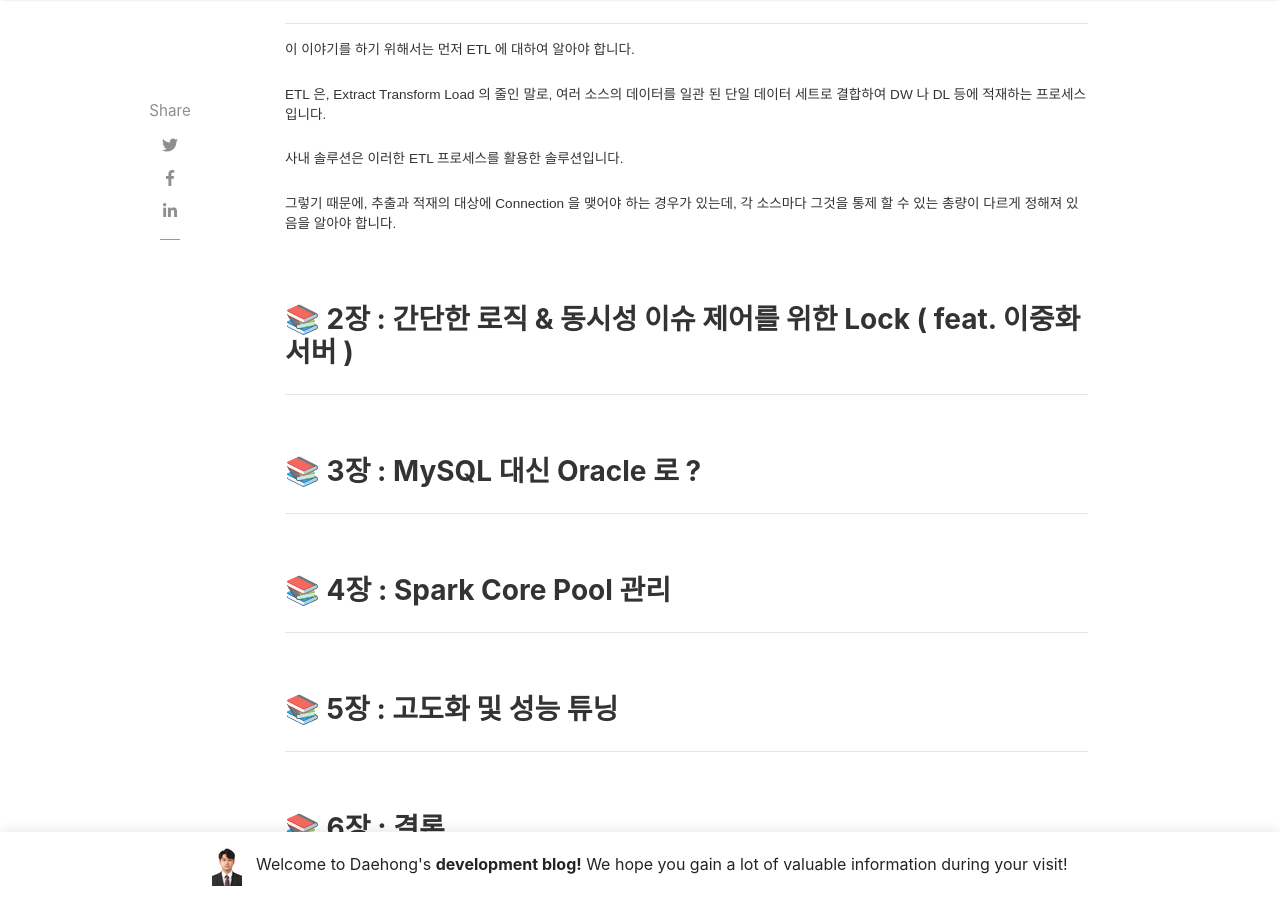
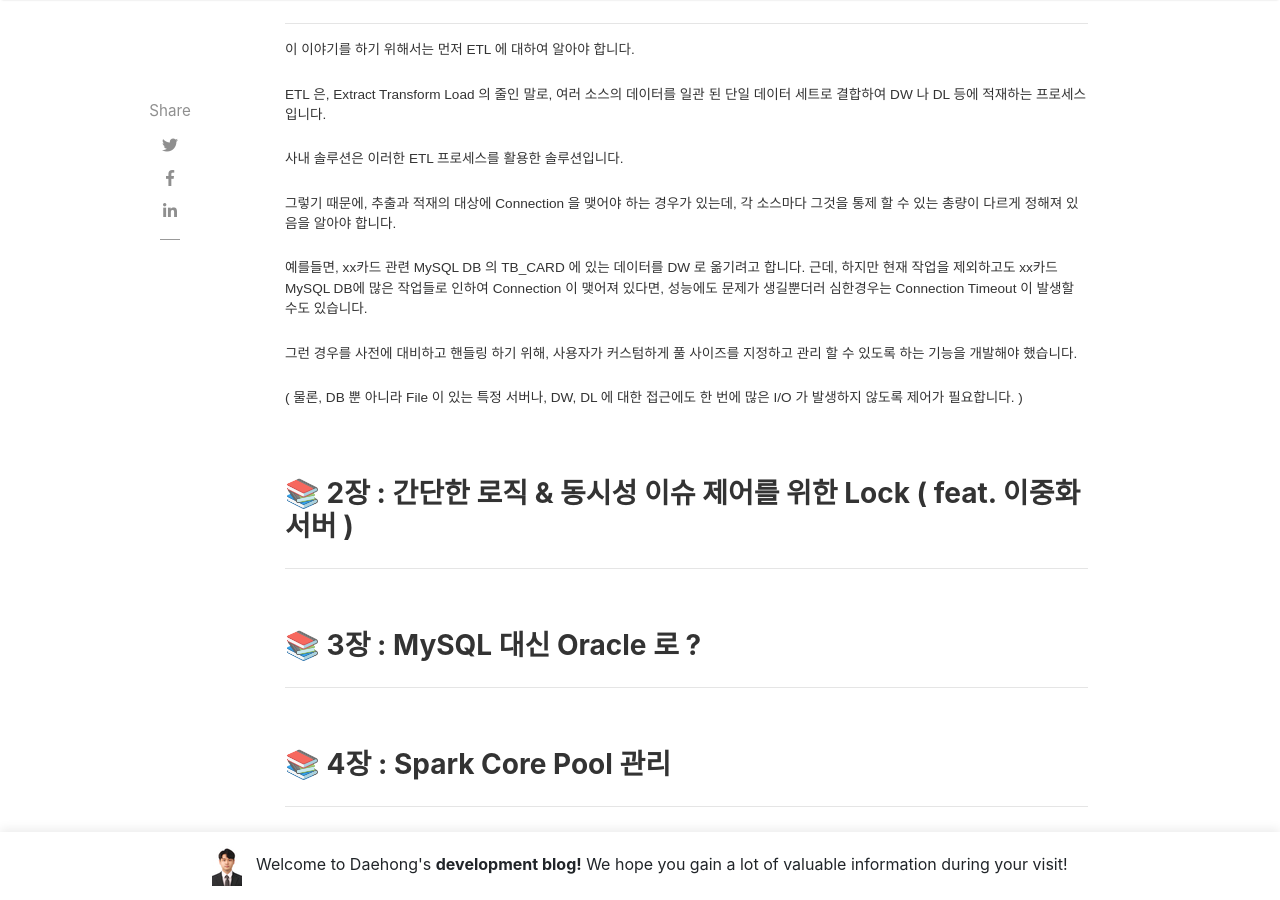
Before and after one commit to JeonDaehong/JeonDaehong.github.io, a Jekyll site: the page built from _posts/2025-01-17-pool-management-develop.md, in a window 1280 px wide and 900 px high, scrolled down 1221 px. Built offline with Jekyll 4.4.1, drawn with Linux system fonts in a browser that asks for light colours; nearby versions of some CDN libraries; comment, search, counter and statistics services are not loaded.

Commit message:
pool development blog write

```diff
--- a/_posts/2025-01-17-pool-management-develop.md
+++ b/_posts/2025-01-17-pool-management-develop.md
@@ -27,6 +27,12 @@ ETL 은, Extract Transform Load 의 줄인 말로, 여러 소스의 데이터를
 
 그렇기 때문에, 추출과 적재의 대상에 Connection 을 맺어야 하는 경우가 있는데, 각 소스마다 그것을 통제 할 수 있는 총량이 다르게 정해져 있음을 알아야 합니다.
 
+예를들면, xx카드 관련 MySQL DB 의 TB_CARD 에 있는 데이터를 DW 로 옮기려고 합니다. 근데, 하지만 현재 작업을 제외하고도 xx카드 MySQL DB에 많은 작업들로 인하여 Connection 이 맺어져 있다면, 성능에도 문제가 생길뿐더러 심한경우는 Connection Timeout 이 발생할 수도 있습니다.
+
+그런 경우를 사전에 대비하고 핸들링 하기 위해, 사용자가 커스텀하게 풀 사이즈를 지정하고 관리 할 수 있도록 하는 기능을 개발해야 했습니다.
+
+( 물론, DB 뿐 아니라 File 이 있는 특정 서버나, DW, DL 에 대한 접근에도 한 번에 많은 I/O 가 발생하지 않도록 제어가 필요합니다. )
+
 <br>
 
 ### 📚 2장 : 간단한 로직 & 동시성 이슈 제어를 위한 Lock ( feat. 이중화 서버 )
```
